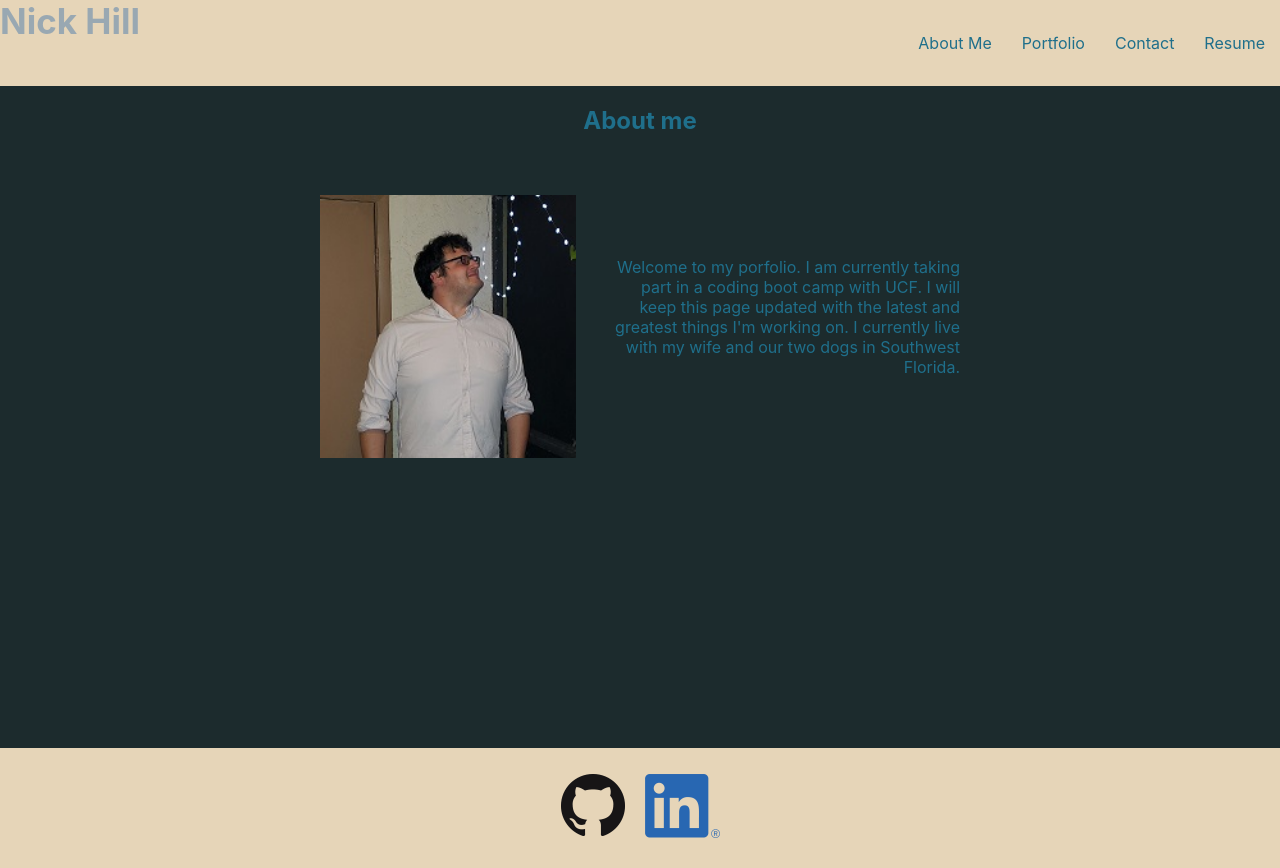
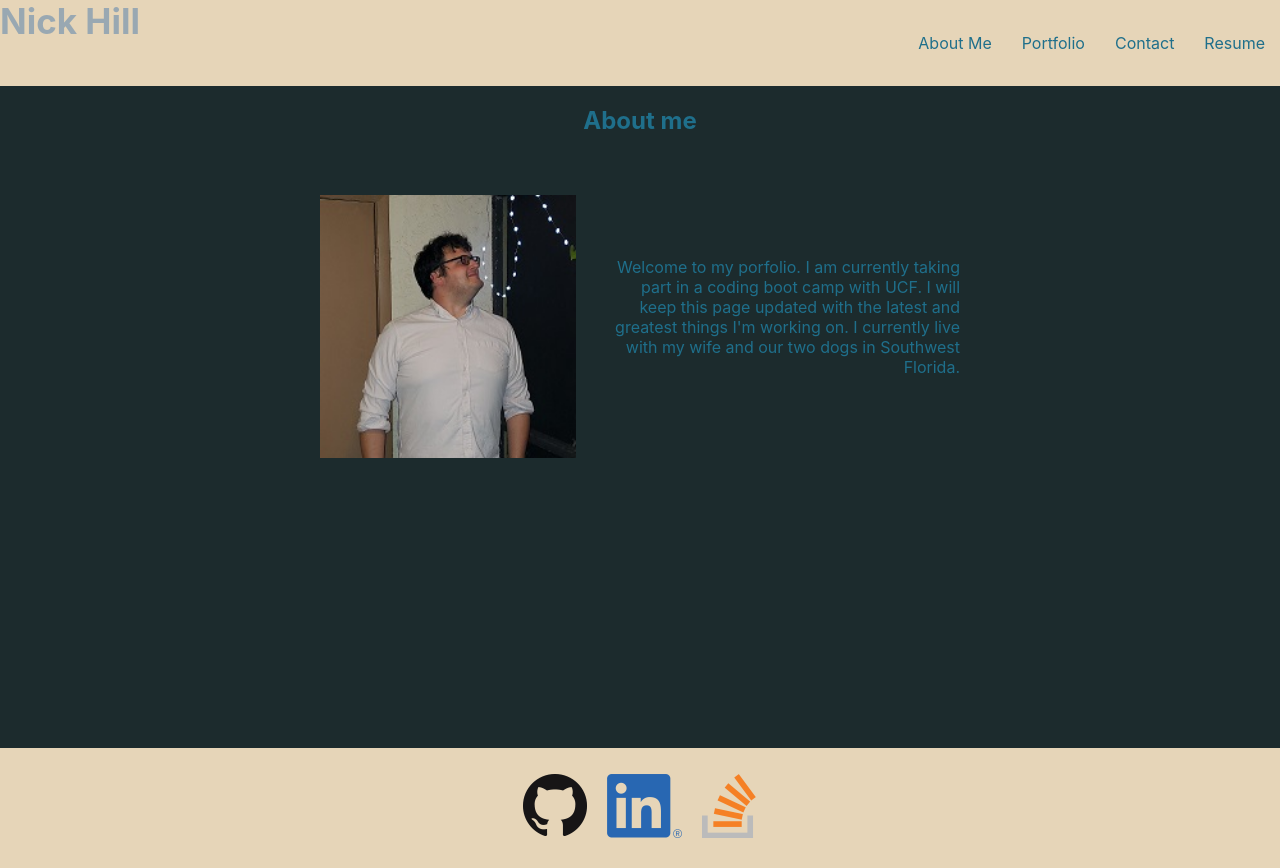
Before and after one commit to Nickhill2380/react-portfolio, a React (Create React App) app: page / in a window 1280 px wide. Built offline with nearby package versions, Linux system fonts and the light colour scheme.

Commit message:
added stackoverlow icon and link to footer

```diff
--- a/src/components/Footer/index.js
+++ b/src/components/Footer/index.js
@@ -1,5 +1,6 @@
 import gitLogo from '../../assets/icons/GitHub-Mark-64px.png';
 import linkedLogo from '../../assets/icons/LI-In-Bug.png';
+import stackLogo from '../../assets/icons/stackoverflow-logo.png'
 
 function footer() {
     return (
@@ -10,7 +11,10 @@ function footer() {
         </p>
 
         <p>
-            <a href="https://www.linkedin.com/in/nick-hill-04357677/"><img src={linkedLogo}className="logo" alt="Linkedin"/></a>
+            <a href="https://www.linkedin.com/in/nick-hill-04357677/"><img src={linkedLogo} className="logo" alt="Linkedin"/></a>
+        </p>
+        <p>
+            <a href="https://stackoverflow.com/users/14336558/nickhill2380"><img src={stackLogo} className="logo" alt="Stack OverFlow" /></a>
         </p>
         </footer>
     )
```
Also changed, not shown: src/assets/icons/stackoverflow-logo.png (added).
